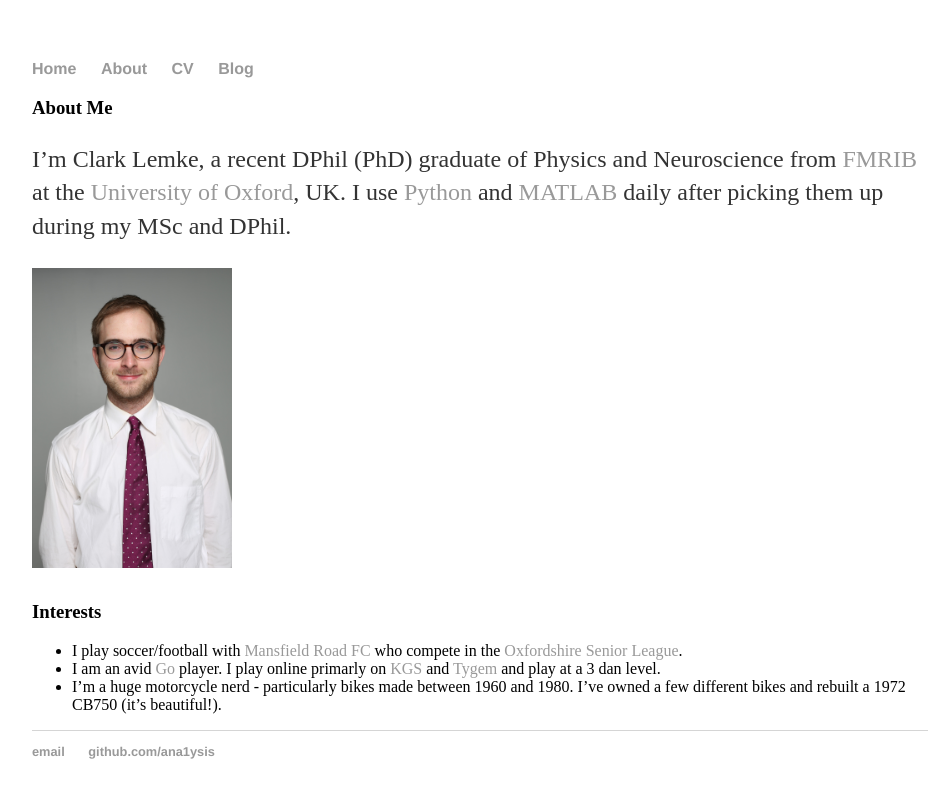
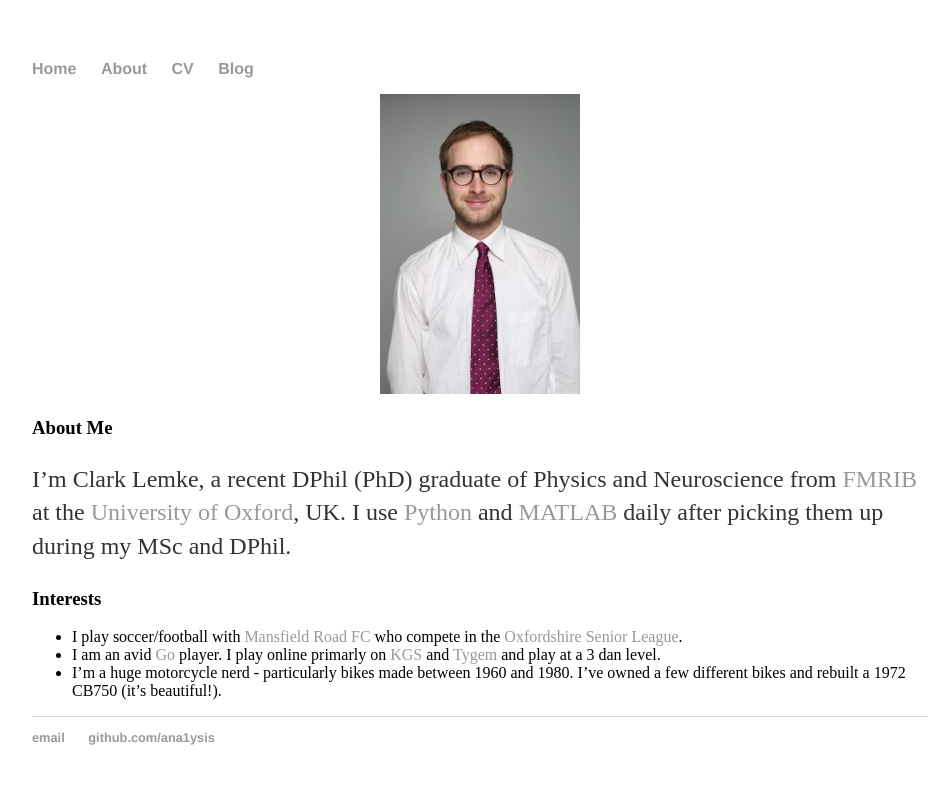
Before and after one commit to ana1ysis/ana1ysis.github.io, a Jekyll site: the page built from about.md, in a window 1280 px wide. Shown: the top 798 px of the page, without its empty margins (160-1107 px from the left). Built offline with Jekyll 4.4.1, drawn with Linux system fonts in a browser that asks for light colours.

Commit message:
Update about.md

```diff
--- a/about.md
+++ b/about.md
@@ -3,10 +3,9 @@
 layout: default
 permalink: /about
 ---
+<center><img src="http://ana1ysis.github.io/assets/clark_photo.JPG" width="200"/></center>
 ### About Me
 I'm Clark Lemke, a recent DPhil (PhD) graduate of Physics and Neuroscience from [FMRIB](http://www.ndcn.ox.ac.uk/divisions/fmrib) at the [University of Oxford](http://www.ox.ac.uk/), UK. I use [Python](https://www.python.org/) and [MATLAB](www.mathworks.com/products/matlab/) daily after picking them up during my MSc and DPhil.
-
-<img src="http://ana1ysis.github.io/assets/clark_photo.JPG" width="200"/>
 
 ### Interests
  * I play soccer/football with [Mansfield Road FC](http://www.mansfieldroad.co.uk/) who compete in the [Oxfordshire Senior League](http://fulltime.thefa.com/Index.do?league=5277609).
```
